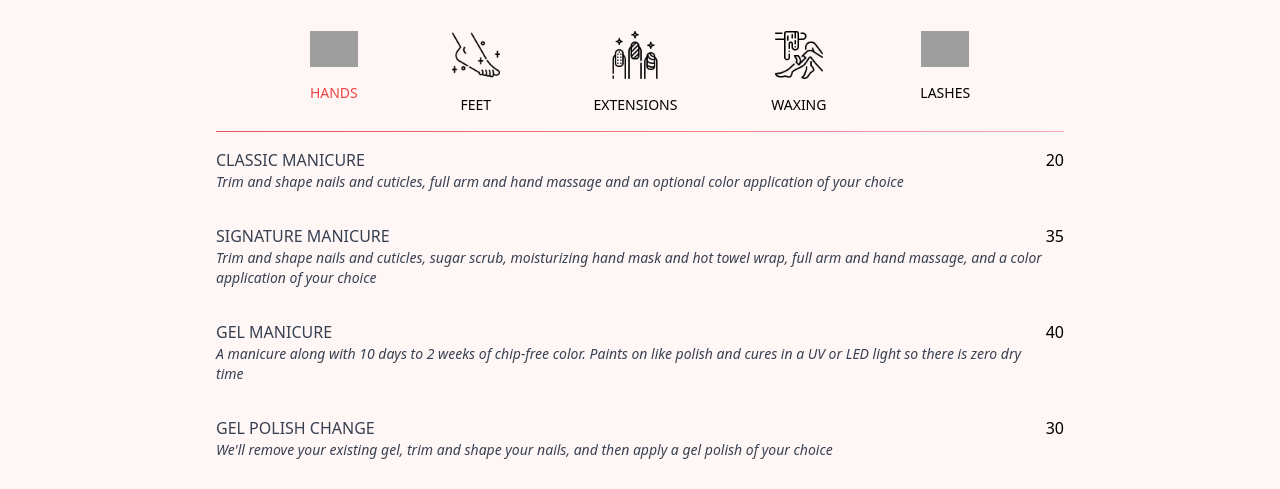
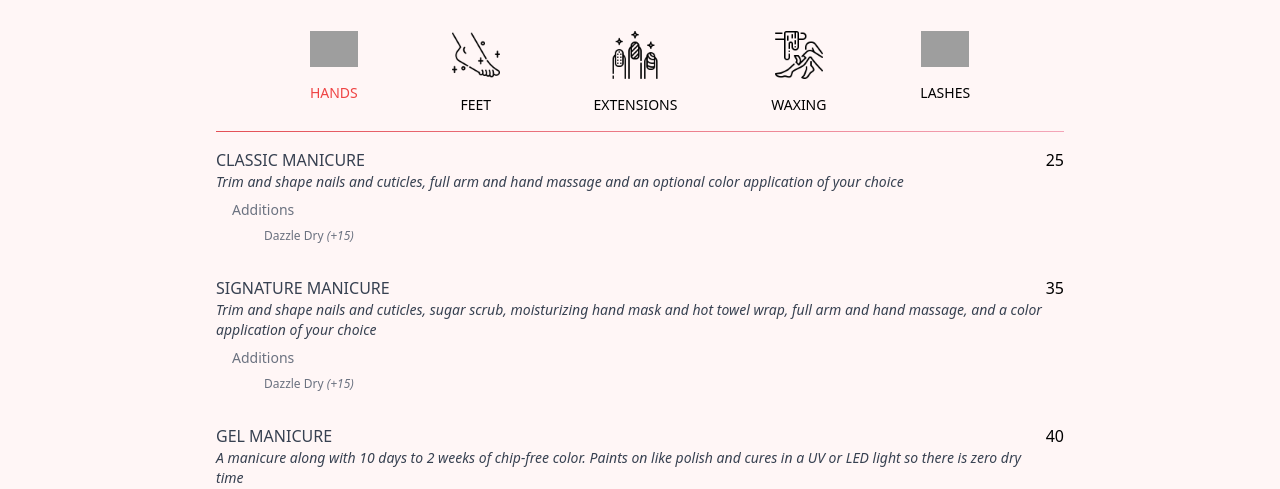
Before and after one commit to tvien/tl-nails, a Gatsby site: page /menu in a window 1280 px wide. Shown: the part 285-774 px from the top of the page. Built offline with nearby package versions, Linux system fonts and the light colour scheme; Gatsby itself is replaced by a stand-in of ours; grey boxes are pictures that could not be loaded.

Commit message:
menu pricing updates

```diff
--- a/src/components/menu.js
+++ b/src/components/menu.js
@@ -12,8 +12,39 @@ import extensionsIconColored from '../images/menu-icons/extensions2-c.png'
 import waxingIconColored from '../images/menu-icons/waxing-c.png'
 import eyelashIconColored from '../images/menu-icons/eyelash-c.png'
 
+const maniSubAdditions = {
+    name: 'Additions',
+    description: ``,
+    price: undefined,
+    items: [
+        {
+            name: 'Dazzle Dry',
+            description: `(+15)`,
+            price: undefined,
+        },
+    ],
+}
+
 const dipSubAdditions = {
-	name: '*Speciality Shape Extra',
+	name: 'Additions',
+	description: ``,
+	price: undefined,
+	items: [
+		{
+			name: 'Soak off',
+			description: `(+5)`,
+			price: undefined,
+		},
+		{
+			name: 'Add Extension',
+			description: `(+5)`,
+			price: undefined,
+		},
+	],
+}
+
+const extensionSubAdditions = {
+	name: 'Speciality Shape Extras',
 	description: ``,
 	price: undefined,
 	items: [
@@ -38,44 +69,8 @@ const dipSubAdditions = {
 			price: undefined,
 		},
 		{
-			name: 'Add Extension',
-			description: `(+5)`,
-			price: undefined,
-		},
-		{
-			name: 'Length Extra',
-			price: undefined,
-		},
-	],
-}
-
-const extensionSubAdditions = {
-	name: '*Speciality Shape Extra',
-	description: ``,
-	price: undefined,
-	items: [
-		{
-			name: 'Stiletto',
-			description: `(+5)`,
-			price: undefined,
-		},
-		{
-			name: 'Coffin',
-			description: `(+5)`,
-			price: undefined,
-		},
-		{
-			name: 'Almond',
-			description: `(+5)`,
-			price: undefined,
-		},
-		{
-			name: 'Round Extra',
-			description: `(+5)`,
-			price: undefined,
-		},
-		{
-			name: 'Length Extra',
+			name: 'Medium/Long Length',
+            description: '(price varies)',
 			price: undefined,
 		},
 	],
@@ -92,12 +87,14 @@ const menu = [
 			{
 				name: 'Classic Manicure',
 				description: `Trim and shape nails and cuticles, full arm and hand massage and an optional color application of your choice`,
-				price: 20,
+				price: 25,
+                subAddition: maniSubAdditions
 			},
 			{
 				name: 'Signature Manicure',
 				description: `Trim and shape nails and cuticles, sugar scrub, moisturizing hand mask and hot towel wrap, full arm and hand massage, and a color application of your choice`,
 				price: 35,
+                subAddition: maniSubAdditions
 			},
 			{
 				name: 'Gel Manicure',
@@ -112,13 +109,13 @@ const menu = [
 			{
 				name: 'Dip Manicure',
 				description: `A manicure along with a strong like acrylic without the damage. Zero dry time. Soaks off easier than gel. 2 to 3 weeks wear.`,
-				price: 55,
+				price: 60,
 				subAddition: dipSubAdditions,
 			},
 			{
 				name: 'Dip Polish Change',
 				description: `We'll remove your existing dip, trim and shape your nails, and then apply a dip polish of your choice`,
-				price: 45,
+				price: 50,
 				subAddition: dipSubAdditions,
 			},
 			{
@@ -158,22 +155,39 @@ const menu = [
 			{
 				name: 'Signature Citrus Pedicure',
 				description: `An hour long service that includes trimming and shaping nails and cuticles, sugar scrub exfoliation for the feet and legs, sole buffering, moisturizing foot mask with hot towels, 10 minutes massage for the legs and feet, and an optional color application of your choice`,
-				price: 58,
+				price: 63,
 			},
 			{
 				name: 'Signature Cucumber Pedicure',
 				description: `An hour long service that includes trimming and shaping nails and cuticles, our signature cucumber scrub exfoliation for the feet and legs, sole buffering, moisturizing foot mask with hot towels, 10 minutes massage for the legs and feet, and an optional color application of your choice`,
-				price: 58,
+				price: 63,
 			},
 			{
 				name: 'CBD & Mint Pedicure',
 				description: `An hour long service that includes trimming and shaping nails and cuticles, our signature CBD & Mint scrub exfoliation for the feet and legs, sole buffering, moisturizing foot mask with hot towels, 10 minutes massage for the legs and feet, and an optional color application of your choice`,
-				price: 65,
+				price: 70,
 			},
 			{
-				name: 'Luxery Pedicure',
+				name: 'Luxury Pedicure',
 				description: `An hour and fifteen minute service that includes trimming and shaping nails and cuticles, sugar scrub exfoliation for the feet and legs, sole buffering, moisturizing foot mask with hot towels, paraffin wax, hot stone massage for the legs and feet, and an optional color application of your choice`,
-				price: 80,
+				price: 85,
+			},
+            {
+                name: 'Additions',
+                description: undefined,
+                price: undefined,
+                additions: [
+                    {
+                        name: 'Add Gel Polish',
+                        description: '(+20)',
+                        price: undefined
+                    },
+                    {
+                        name: 'Add Dazzle Dry',
+                        description: '(+15)',
+                        price: undefined
+                    }
+                ]
             },
 			{
 				name: 'Combos',
@@ -182,15 +196,15 @@ const menu = [
 				additions: [
 					{
 						name: 'Classic Mani & Pedi',
-						price: 50,
+						price: 57,
 					},
 					{
 						name: 'Gel Mani & Pedi',
-						price: 70,
+						price: 72,
 					},
 					{
 						name: 'Gel Mani & Gel Pedi',
-						price: 90,
+						price: 92,
 					},
 				],
 			},
@@ -206,70 +220,89 @@ const menu = [
 			{
 				name: 'Acrylic Full Set (Regular Polish)',
 				description: `Acrylic nails are are a mix of powder and liquid monomer that's combined into a blob of dough, shaped onto your nails with a brush, and then air-dried. Acrylics do not require a lamp to cure, and they're great for changing the shape or extending your nails.`,
-				price: 43,
-				additions: [
-					{
-						name: 'Fill (Regular Polish)',
-						description: '',
-						price: 33,
-					},
-					{
-						name: 'Fullset w/ Gel Polish',
-						description: '',
-						price: 55,
-					},
-					{
-						name: 'Fill w/ Gel Polish',
-						description: '',
 				price: 45,
-					},
-				],
 				subAddition: extensionSubAdditions,
 			},
             {
-				name: 'Pink & White Full Set',
-				description: `Pink & white nails, also known as French tips, are a look consisting of white tips on a pink nail base. They are typically achieved by adding a plastic tip or sculpting one to the nail and covering it in acrylic powder and/or gel.`,
-				price: 60,
-				additions: [
+                name: 'Acrylic Fill (w/ Regular Polish)',
+                description: undefined,
+                price: 40,
+                subAddition: {
+                    name: 'Additions',
+                    description: ``,
+                    price: undefined,
+                    items: [
                         {
-						name: 'Fill',
-						description: '',
-						price: 55,
+                            name: 'Medium/Long Length',
+                            description: '(price varies)',
+                            price: undefined,
                         },
                     ],
+                }
+            },
+            {
+                name: 'Acrylic Full Set (Gel Polish)',
+                description: ``,
+                price: 55,
                 subAddition: extensionSubAdditions,
             },
             {
-				name: 'Pink & White Ombre',
-				description: `A popular pink and white ombre look is French ombre. If you haven't heard of that before, then this design uses the classic light pink and white colors but instead of creating white tips, the colors are used in an ombre blend instead. `,
-				price: 65,
-				additions: [
+                name: 'Acrylic Fill (w/ Gel Polish)',
+                description: undefined,
+                price: 50,
+                subAddition: {
+                    name: 'Additions',
+                    description: ``,
+                    price: undefined,
+                    items: [
                         {
-						name: 'Fill',
-						description: '',
-						price: 60,
+                            name: 'Medium/Long Length',
+                            description: '(price varies)',
+                            price: undefined,
                         },
                     ],
-				subAddition: extensionSubAdditions,
+                }
             },
 			{
 				name: 'Builder Gel Full Set',
 				description: `Builder gel is a nail enhancement like acrylic nails, except it cures in a gel light. It is NOT gel polish/shellac/soft gel/soak off gel. You can put gel polish over hard gel (and you should because it looks great). You can extend the length of the nail with hard gel, just like acrylic. It can be sculpted and shaped just like acrylic. The only difference is that builder gel hardens through gel light rather than through evaporating solvents (like acrylic).`,
 				price: 65,
-				additions: [
+				subAddition: extensionSubAdditions,
+			},
             {
-						name: 'Fill',
+                name: 'Builder Gel Full Set Fill',
+                price: 58,
                 description: '',
-						price: 55,
+                subAddition: {
+                    name: 'Additions',
+                    description: ``,
+                    price: undefined,
+                    items: [
+                        {
+                            name: 'Medium/Long Length',
+                            description: '(price varies)',
+                            price: undefined,
                         },
                     ],
-				subAddition: extensionSubAdditions,
+                }
             },
 			{
 				name: 'Apres Gel-X',
 				description: `Apres Gel-X nails are like the lovechild of a gel mani, acrylic extensions and press-on nails. They’re applied over your entire nail bed (not just the tips, like acrylics or hard gel extensions). The extensions are clear – which means they can be used to create trends like seaglass nails – and come in different shapes and lengths.`,
 				price: 65,
 				subAddition: extensionSubAdditions,
+			},
+            {
+                name: 'Additions',
+                description: undefined,
+                price: undefined,
+                additions: [
+                    {
+                        name: 'French Polish',
+                        description: '(+10)',
+                        price: undefined
+                    },
+                ]
             },
 		],
 	},
@@ -288,12 +321,12 @@ const menu = [
 					{
 						name: 'Eyebrows',
 						description: ``,
-						price: 10,
+						price: 12,
 					},
 					{
 						name: 'Lip',
 						description: ``,
-						price: 8,
+						price: 10,
 					},
 					{
 						name: 'Chin',
@@ -303,12 +336,12 @@ const menu = [
 					{
 						name: 'Underarms',
 						description: ``,
-						price: 20,
+						price: 25,
 					},
 					{
 						name: 'Half Arm',
 						description: ``,
-						price: '30+',
+						price: '35+',
 					},
 					{
 						name: 'Full Arm',
@@ -318,7 +351,7 @@ const menu = [
 					{
 						name: 'Back',
 						description: ``,
-						price: '60+',
+						price: '65+',
 					},
 					{
 						name: 'Half Leg',
@@ -328,7 +361,7 @@ const menu = [
 					{
 						name: 'Full Leg',
 						description: ``,
-						price: '30+',
+						price: '80+',
 					},
 				],
 			},
@@ -354,17 +387,17 @@ const menu = [
 					{
 						name: 'Fill',
 						description: `(2 Weeks)`,
-						price: 60,
+						price: 65,
 					},
 					{
 						name: 'Fill',
 						description: `(3 Weeks)`,
-						price: 70,
+						price: 75,
 					},
 					{
 						name: 'Fill',
 						description: `(4 Weeks)`,
-						price: 80,
+						price: 85,
 					},
 				],
 			},
@@ -377,6 +410,33 @@ const menu = [
 						name: 'Full Set',
 						description: ``,
 						price: 180,
+					},
+					{
+						name: 'Fill',
+						description: `(2 Weeks)`,
+						price: 80,
+					},
+					{
+						name: 'Fill',
+						description: `(3 Weeks)`,
+						price: 90,
+					},
+					{
+						name: 'Fill',
+						description: `(4 Weeks)`,
+						price: 100,
+					},
+				],
+			},
+            {
+                name: 'Hybrid',
+                description: undefined,
+                price: undefined,
+                additions: [
+                    {
+                        name: 'Full Set',
+                        description: ``,
+                        price: 165,
                     },
                     {
                         name: 'Fill',
```
Lines whose indentation alone changed are shown as unchanged.
